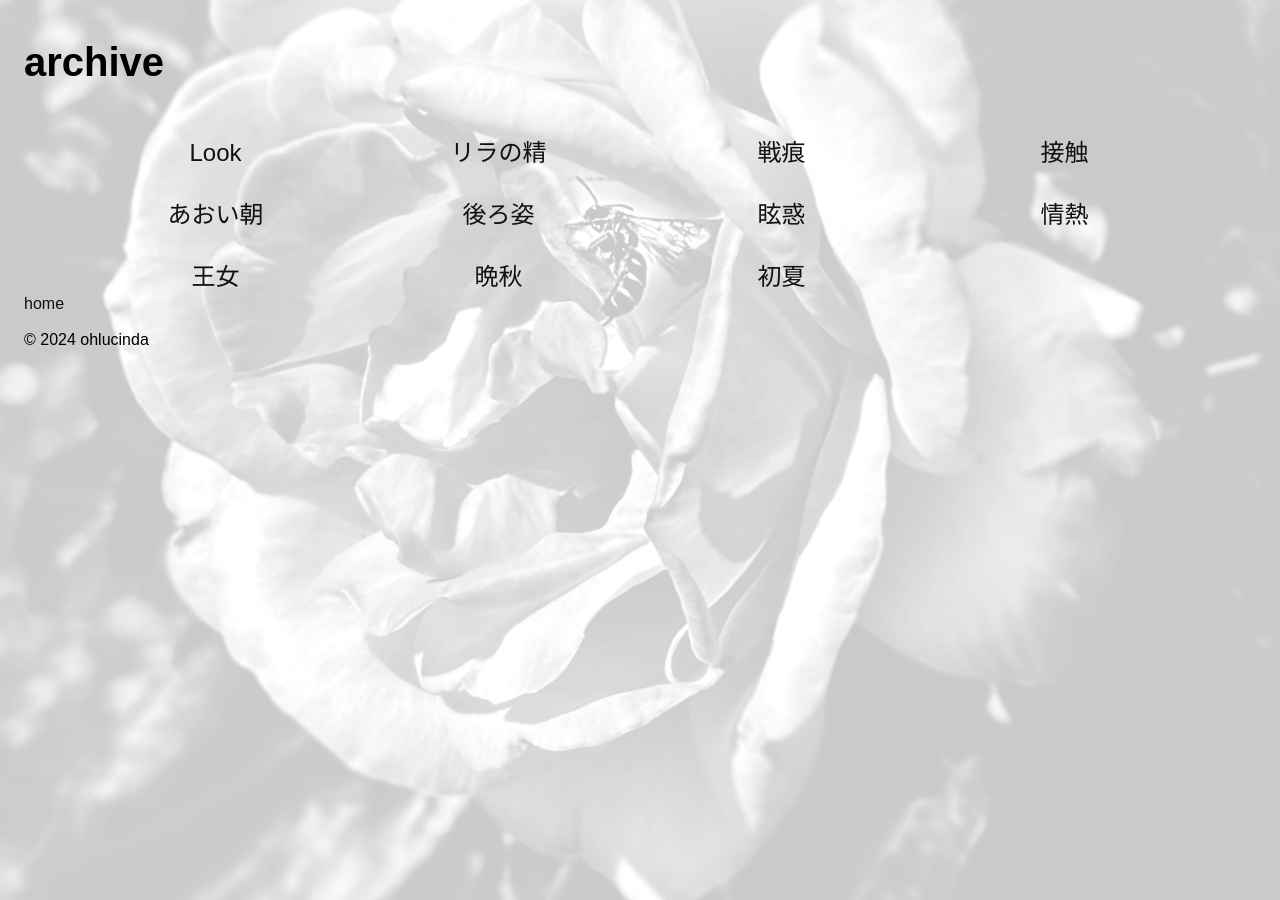
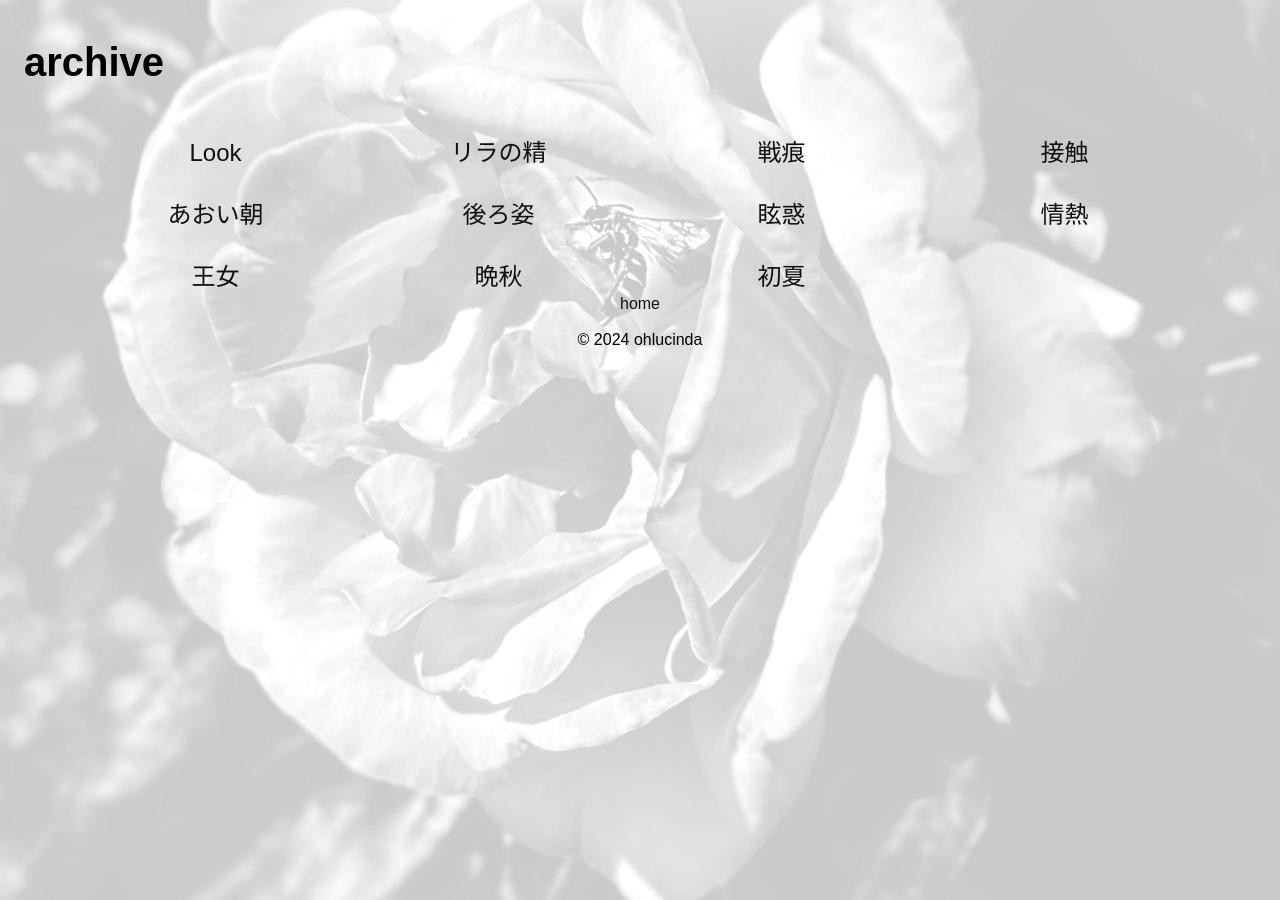
Before and after one commit to ohlucinda/gem-dtp, a Jekyll site: the page built from archive.html, in a window 1280 px wide. Built offline with Jekyll 4.4.1, drawn with Linux system fonts in a browser that asks for light colours; some web fonts are replaced.

Commit message:
Update archive.html

```diff
--- a/archive.html
+++ b/archive.html
@@ -106,6 +106,12 @@ footer {
 
 }
 
+.footer-inner {
+
+  text-align: center;
+
+}
+
 footer a {
 
   color: #111;
@@ -136,6 +142,8 @@ footer a {
 
 <footer>
 
+<div class="footer-inner">
+
   <a href="{{ site.baseurl }}/">
     home
   </a>
@@ -144,6 +152,8 @@ footer a {
 
   © 2024 ohlucinda
 
+</div>
+
 </footer>
 
 </body>
```
